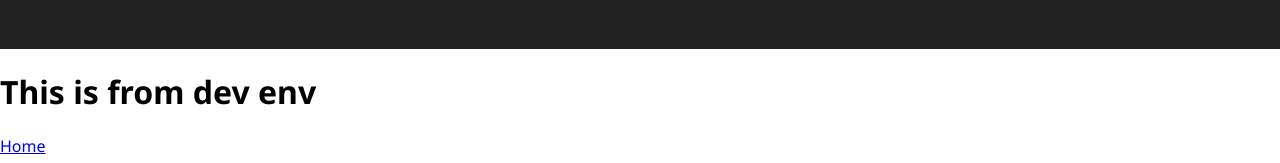
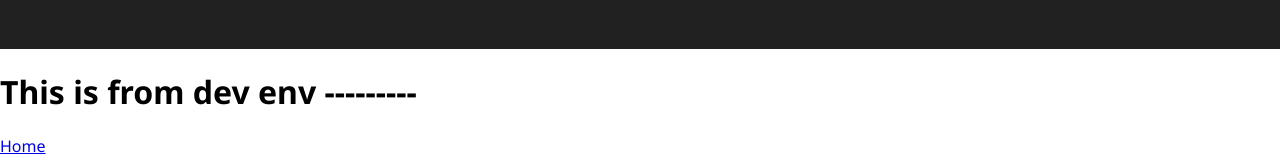
Before and after one commit to kishansuthar000/gcc, a Next.js app: page / in a window 1280 px wide. Shown: the part 171-334 px from the top of the page. Built offline with nearby package versions, Linux system fonts and the light colour scheme.

Commit message:
changes in page

```diff
--- a/app/page.js
+++ b/app/page.js
@@ -3,7 +3,7 @@ import Link from "next/link";
 export default function Page() {
   return (
     <>
-      <h1>This is from dev env</h1>
+      <h1>This is from dev env ---------</h1>
       <Link href={"/home"}>Home</Link>
     </>
   );
```
